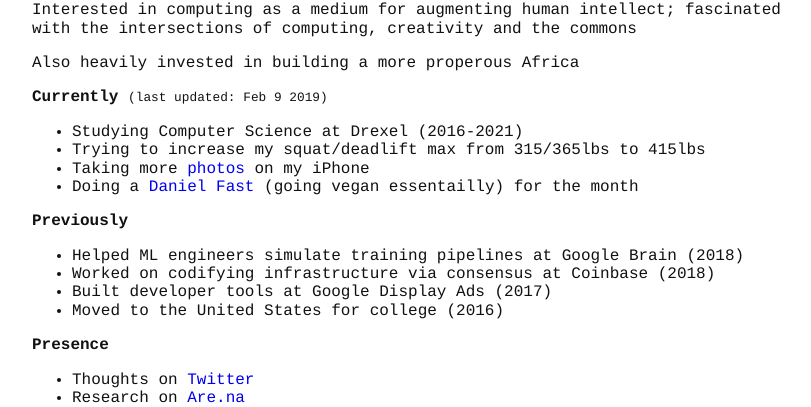
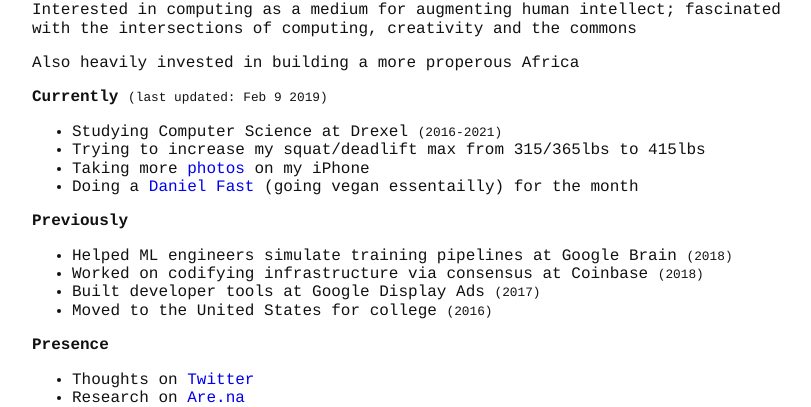
Before and after one commit to Korede-TA/korede-ta.github.io, a Jekyll site: the page built from index.html, in a window 1280 px wide. Shown: the part 334-741 px from the top of the page, without its empty margins (96-907 px from the left). Built offline with Jekyll 4.4.1, drawn with Linux system fonts in a browser that asks for light colours.

Commit message:
sprinkle in a flew <small>s

```diff
--- a/index.html
+++ b/index.html
@@ -22,7 +22,7 @@
 <b>Currently</b> <small>(last updated: Feb 9 2019)</small>
 <ul>
 	<li>
-		Studying Computer Science at Drexel (2016-2021)
+		Studying Computer Science at Drexel <small>(2016-2021)</small>
 	</li>
 	<li>
 		Trying to increase my squat/deadlift max from 315/365lbs to 415lbs
@@ -39,16 +39,16 @@
 <b>Previously</b>
 <ul>
 	<li>
-		Helped ML engineers simulate training pipelines at Google Brain (2018)
+		Helped ML engineers simulate training pipelines at Google Brain <small>(2018)</small>
 	</li>
 	<li>
-		Worked on codifying infrastructure via consensus at Coinbase (2018)
+		Worked on codifying infrastructure via consensus at Coinbase <small>(2018)</small>
 	</li>
 	<li>
-		Built developer tools at Google Display Ads (2017)
+		Built developer tools at Google Display Ads <small>(2017)</small>
 	</li>
 	<li>
-		Moved to the United States for college (2016)
+		Moved to the United States for college <small>(2016)</small>
 	</li>
 </ul>
 
```
